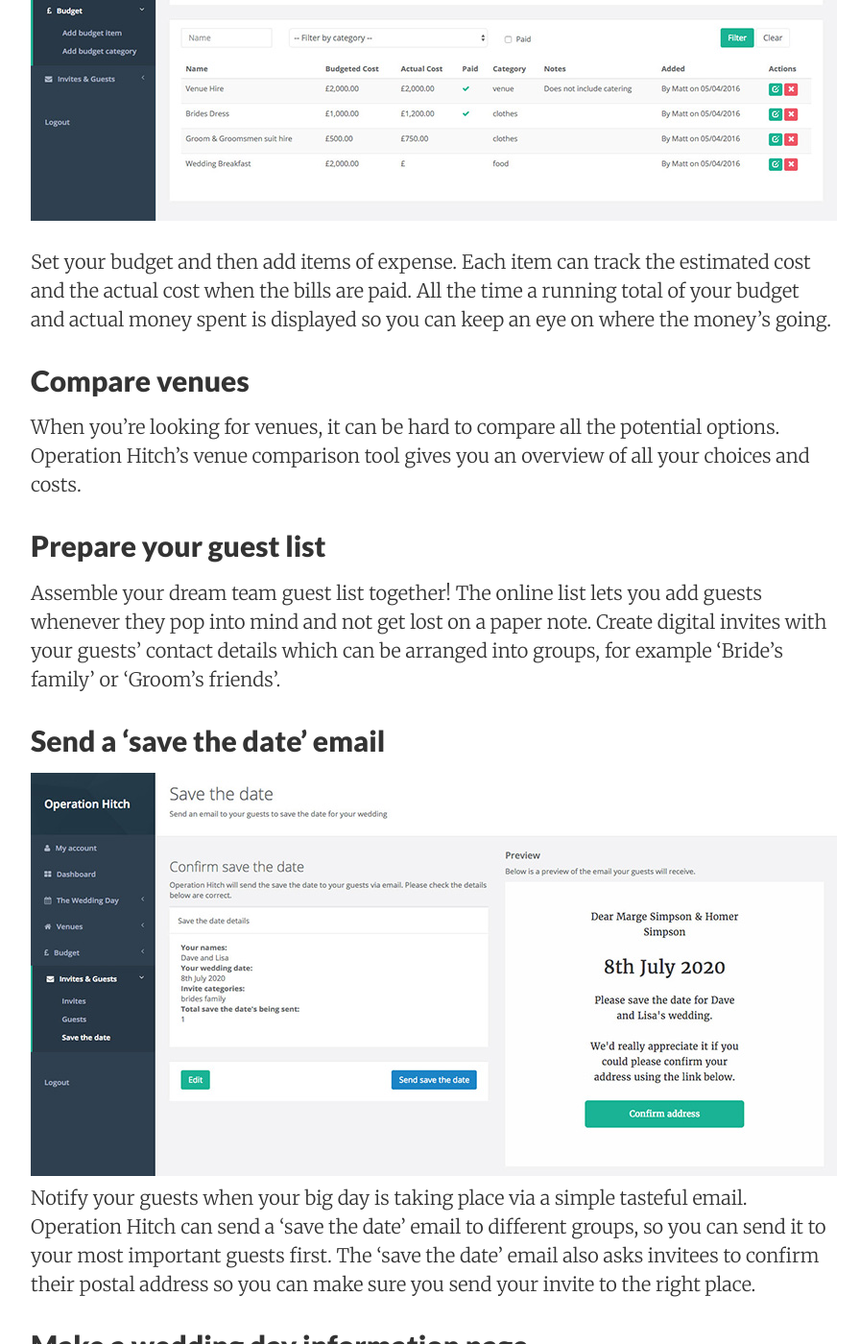
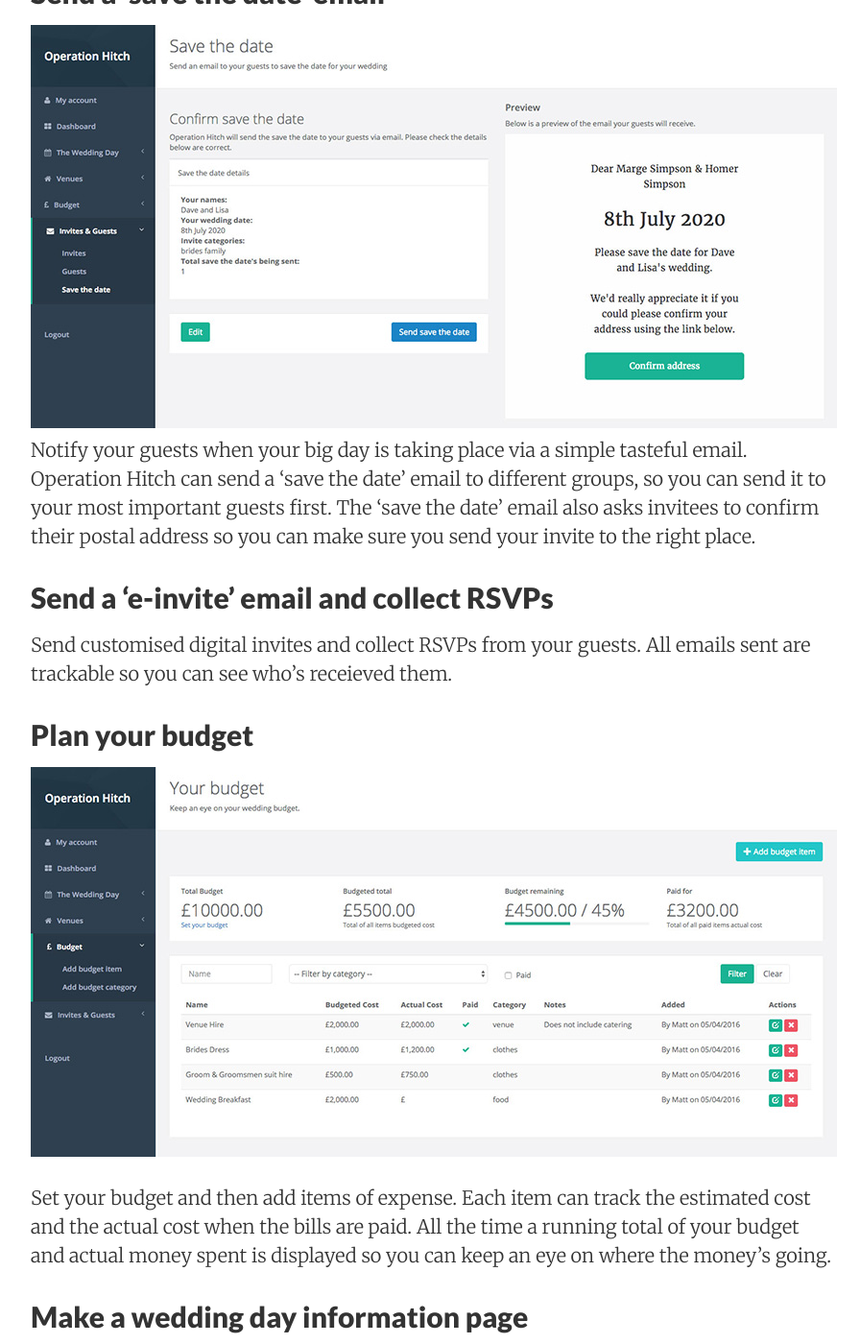
Before and after one commit to k0nG/blog.operationhitch.com, a Jekyll site: the page built from _posts/2016-04-05-introducing-operation-hitch.md, in a window 1280 px wide and 1400 px high, scrolled down 1413 px. Shown: the whole window at 96% size, without its empty margins (188-1084 px from the left). Built offline with Jekyll 4.4.1, drawn with Linux system fonts in a browser that asks for light colours; some of the changed text lies outside the part shown.

Commit message:
Updated old post

```diff
--- a/_posts/2016-04-05-introducing-operation-hitch.md
+++ b/_posts/2016-04-05-introducing-operation-hitch.md
@@ -15,15 +15,6 @@ I'm continuing to develop Operation Hitch and there will be more exciting featur
 
 Here are some more details about how Operation Hitch can help with planning your wedding.
 
-
-## Plan your budget
-_![Operation Hitch budget screenshot](/images/introducing/operation_hitch_budget_screenshot.jpg)_
-
-Set your budget and then add items of expense. Each item can track the estimated cost and the actual cost when the bills are paid. All the time a running total of your budget and actual money spent is displayed so you can keep an eye on where the money's going.
-
-## Compare venues
-When you’re looking for venues, it can be hard to compare all the potential options. Operation Hitch’s venue comparison tool gives you an overview of all your choices and costs.
-
 ## Prepare your guest list
 Assemble your dream team guest list together! The online list lets you add guests whenever they pop into mind and not get lost on a paper note. Create digital invites with your guests' contact details which can be arranged into groups, for example 'Bride's family' or 'Groom's friends'.
 
@@ -31,5 +22,13 @@ Assemble your dream team guest list together! The online list lets you add guest
 _![Operation Hitch save the date preview screenshot](/images/introducing/operation_hitch_save_the_date_screenshot.jpg)_
 Notify your guests when your big day is taking place via a simple tasteful email. Operation Hitch can send a 'save the date' email to different groups, so you can send it to your most important guests first. The 'save the date' email also asks invitees to confirm their postal address so you can make sure you send your invite to the right place.
 
+## Send a 'e-invite' email and collect RSVPs
+Send customised digital invites and collect RSVPs from your guests. All emails sent are trackable so you can see who's receieved them.
+
+## Plan your budget
+_![Operation Hitch budget screenshot](/images/introducing/operation_hitch_budget_screenshot.jpg)_
+
+Set your budget and then add items of expense. Each item can track the estimated cost and the actual cost when the bills are paid. All the time a running total of your budget and actual money spent is displayed so you can keep an eye on where the money's going.
+
 ## Make a wedding day information page
 Minimize risks of anyone turning up late by having an up-to-date info page available. If you have a multi-location wedding, it can include a map and directions for each location during the day so no one gets lost, schedules, accommodation, who’s acting toast master, and common Q&A’s.
```
Also changed, not shown: other parts of _posts/2016-04-05-introducing-operation-hitch.md (+1 -1 lines).
